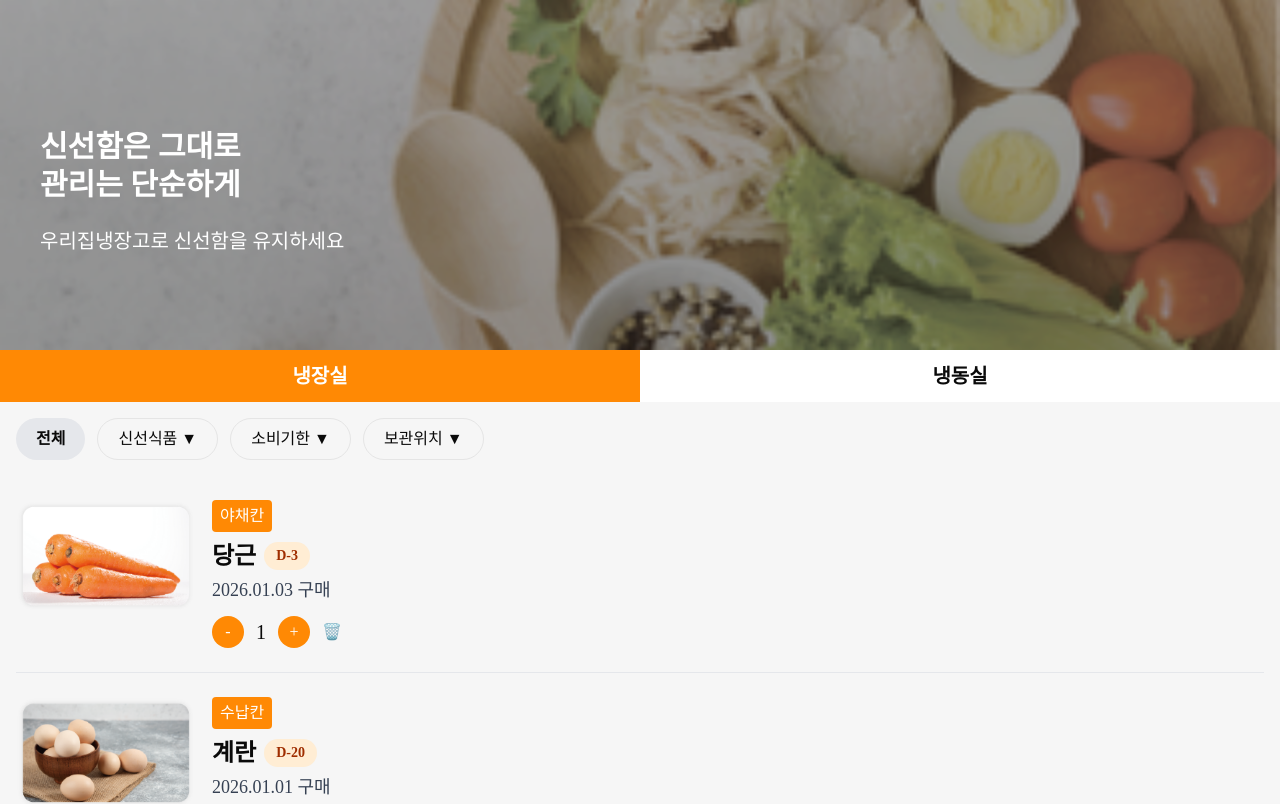
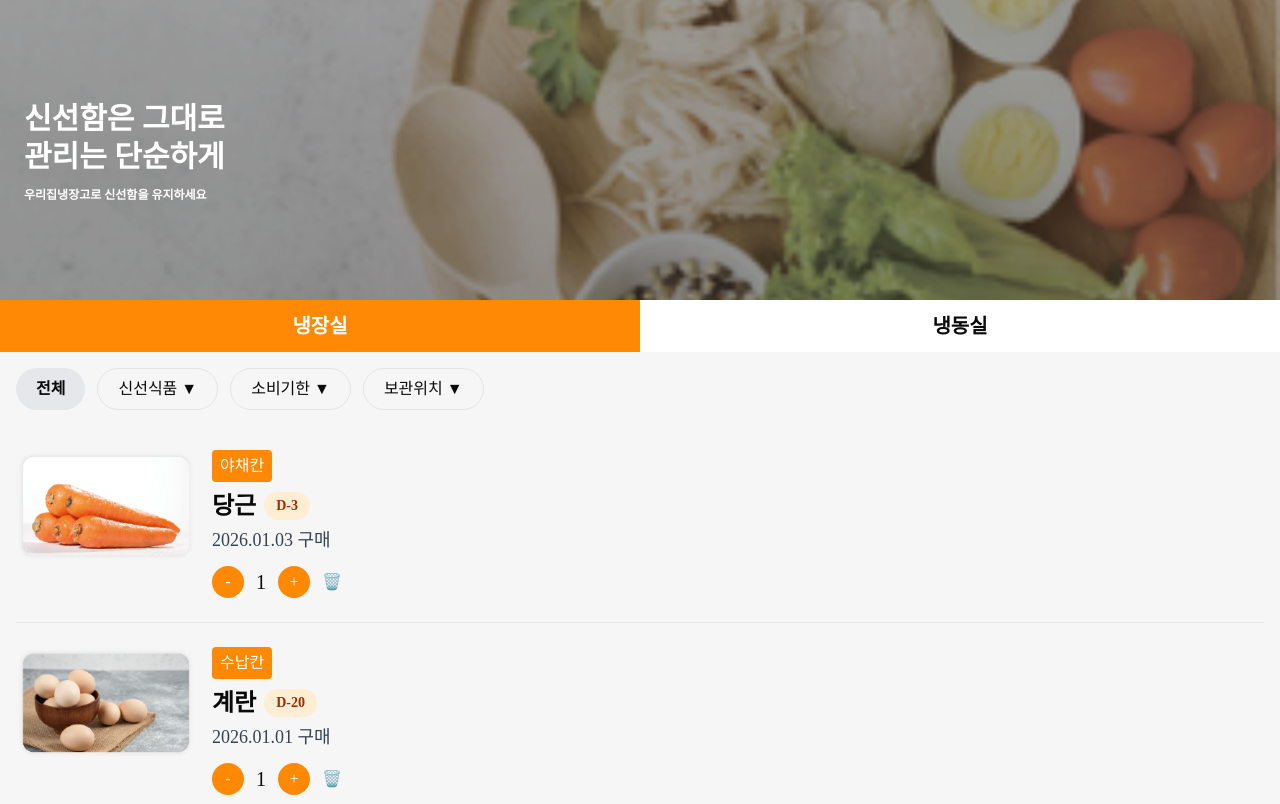
Before and after one commit to hari-cat/my-refrigerator-web, a Next.js app: page / in a window 1280 px wide. Shown: the top 804 px of the page. Built offline with nearby package versions, Linux system fonts and the light colour scheme.

Commit message:
feat: herosection 수정

```diff
--- a/components/refrigerator/HeroSection.tsx
+++ b/components/refrigerator/HeroSection.tsx
@@ -1,24 +1,26 @@
 export function HeroSection() {
   return (
-    <section className="relative h-[350px]">
+    <section className="relative h-[300px]">
       <img
         src="/images/hero_banner.png"
-        alt=""
-        width={50}
-        height={50}
+        alt="hero section img"
+        width={70}
+        height={70}
         className="absolute inset-0 h-full w-full object-cover"
       />
 
       <div className="absolute inset-0 bg-black/20" />
 
-      <div className="relative px-10 pt-32 text-white">
+      <div className="relative px-10 pl-6 pt-25 text-white">
         <h1 className="text-3xl font-bold leading-tight">
           신선함은 그대로
           <br />
           관리는 단순하게
         </h1>
 
-        <p className="mt-6 text-xl">우리집냉장고로 신선함을 유지하세요</p>
+        <p className="mt-3 text-xs font-bold">
+          우리집냉장고로 신선함을 유지하세요
+        </p>
       </div>
     </section>
   );
```
